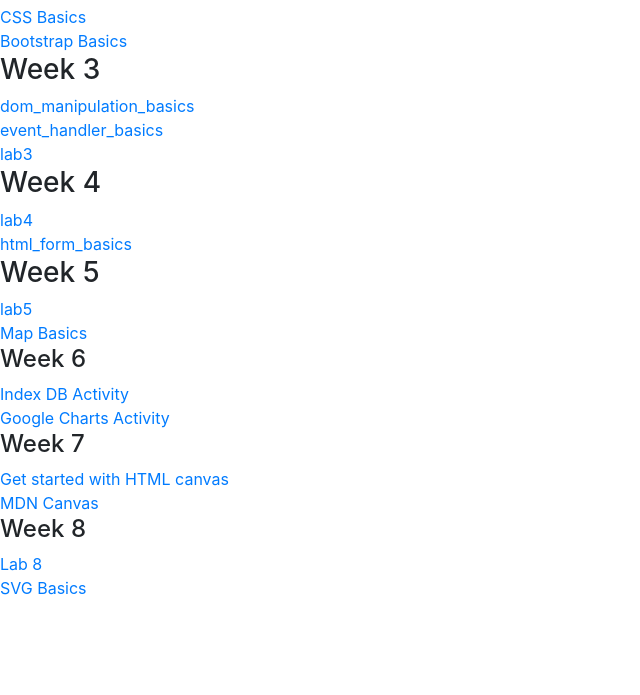
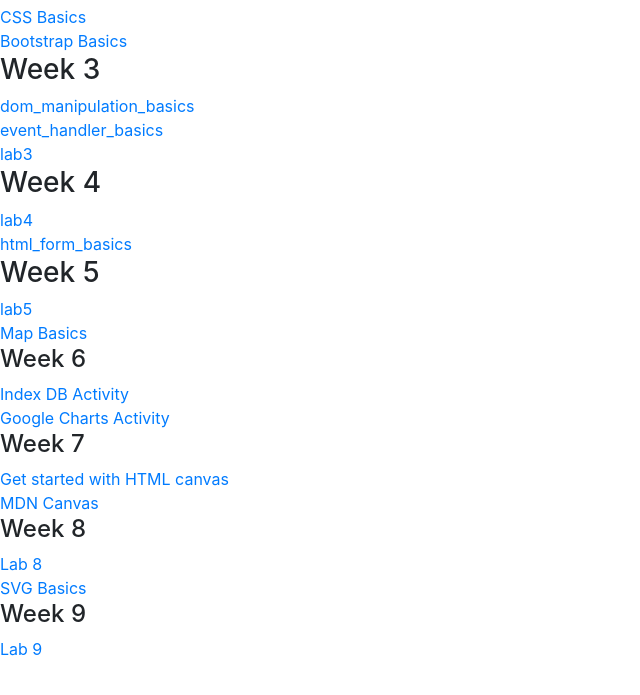
Before and after one commit to jigar288/IT202-Spring2021-activities, a plain HTML site: page index.html in a window 1280 px wide. Shown: the part 93-788 px from the top of the page, without its empty margins (0-640 px from the left). Drawn offline with nearby package versions, Linux system fonts and the light colour scheme.

Commit message:
updating home page with link

```diff
--- a/index.html
+++ b/index.html
@@ -60,6 +60,11 @@
     <br>
 
 
+    <h4>Week 9</h4>
+    <a href="/IT202-Spring2021-activities/lab9.html">Lab 9</a>
+    <br>
+
+
     <!-- Optional JavaScript -->
     <!-- jQuery first, then Popper.js, then Bootstrap JS -->
     <script src="https://code.jquery.com/jquery-3.3.1.slim.min.js" integrity="sha384-q8i/X+965DzO0rT7abK41JStQIAqVgRVzpbzo5smXKp4YfRvH+8abtTE1Pi6jizo" crossorigin="anonymous"></script>
```
